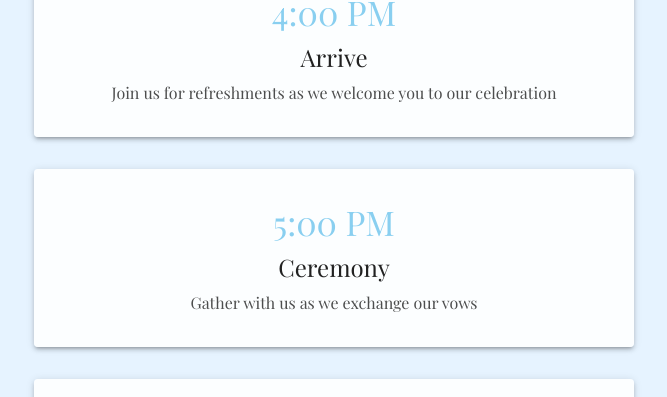
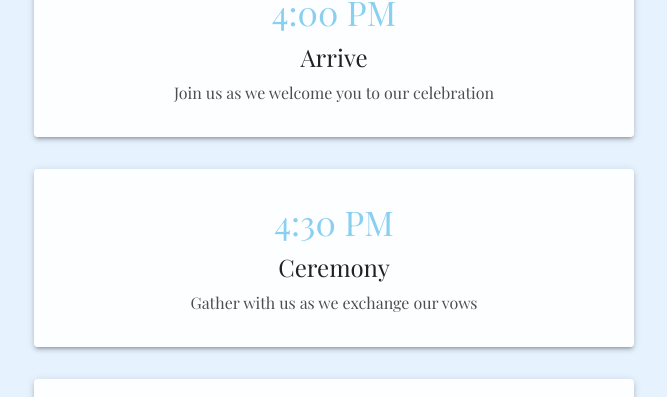
Before and after one commit to rkbarney/wedding-website, a React (Vite) app: page /schedule in a window 1280 px wide. Shown: the part 361-758 px from the top of the page, without its empty margins (306-973 px from the left). Built offline with nearby package versions, Linux system fonts and the light colour scheme.

Commit message:
Update schedule with new timings

```diff
--- a/src/pages/Schedule.tsx
+++ b/src/pages/Schedule.tsx
@@ -6,22 +6,22 @@ const Schedule = () => {
     {
       time: '4:00 PM',
       title: 'Arrive',
-      description: 'Join us for refreshments as we welcome you to our celebration'
+      description: 'Join us as we welcome you to our celebration'
+    },
+    {
+      time: '4:30 PM',
+      title: 'Ceremony',
+      description: 'Gather with us as we exchange our vows'
     },
     {
       time: '5:00 PM',
-      title: 'Ceremony',
-      description: 'Gather with us as we exchange our vows'
+      title: 'Mingle & Appetizers',
+      description: 'Enjoy light refreshments and conversation'
     },
     {
       time: '6:00 PM',
       title: 'Dinner',
       description: 'Celebrate with us over a delicious meal'
-    },
-    {
-      time: '9:00 PM',
-      title: 'Afterparty',
-      description: 'Dance and celebrate into the night (Location TBD)'
     }
   ];
 
```
